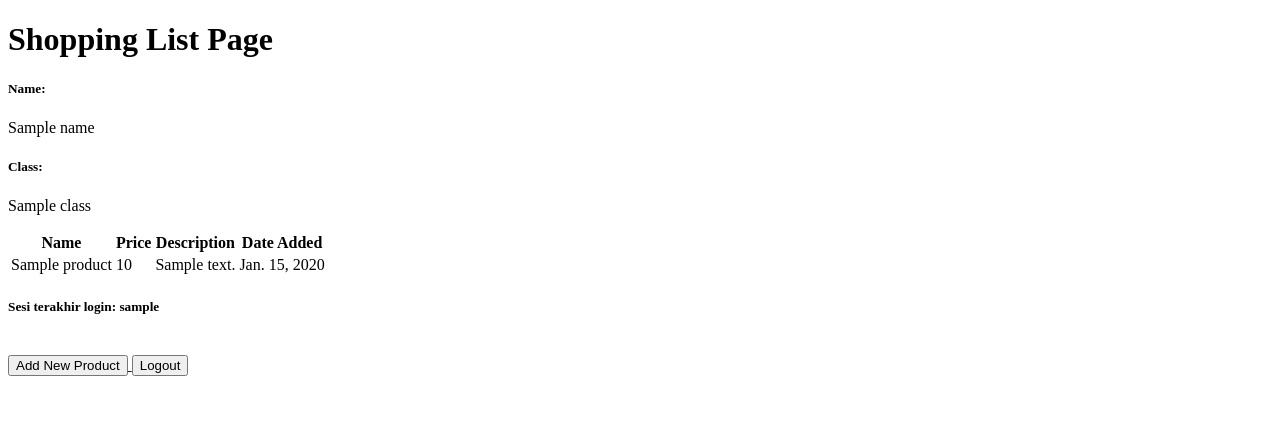
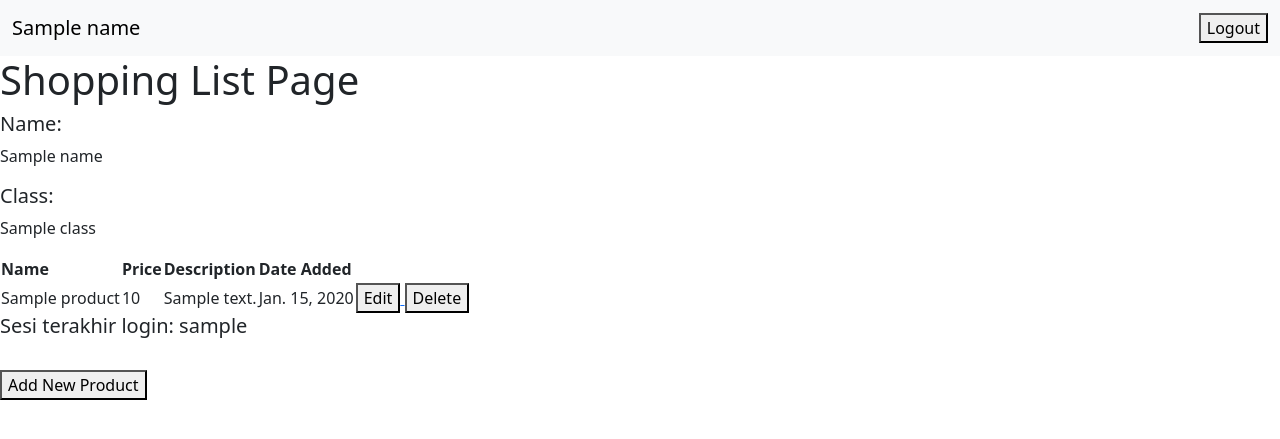
Before and after one commit to riozulfandy/shopping-list, a Django app: template main/templates/main.html in a window 1280 px wide. Shown: the top 439 px of the page. Run offline with Django 4.2, Linux system fonts and the light colour scheme; tables that the repository leaves empty hold one stand-in row (values such as "Sample post"); the template is opened without the code that fills it: values that come from a table or form of the project are taken from there, most other values are stand-ins (such as "Sample title", 1, 10 or a date in 2020).

Commit message:
Selesai mengerjakan Tutorial 4

```diff
--- a/main/templates/main.html
+++ b/main/templates/main.html
@@ -1,6 +1,16 @@
 {% extends 'base.html' %}
 
 {% block content %}
+    <nav class="navbar bg-body-tertiary">
+        <div class="container-fluid">
+            <a class="navbar-brand" href="{% url 'main:show_main' %}">{{name}}</a>
+            <a href="{% url 'main:logout' %}">
+                <button>
+                    Logout
+                </button>
+            </a>
+        </div>
+    </nav>
     <h1>Shopping List Page</h1>
 
     <h5>Name:</h5>
@@ -24,6 +34,18 @@
                 <td>{{product.price}}</td>
                 <td>{{product.description}}</td>
                 <td>{{product.date_added}}</td>
+                <td>
+                    <a href="{% url 'main:edit_product' product.pk %}">
+                        <button>
+                            Edit
+                        </button>
+                    </a>
+                    <a href="{% url 'main:delete_product' product.pk %}">
+                        <button>
+                            Delete
+                        </button>
+                    </a>
+                </td>
             </tr>
         {% endfor %}
     </table>
@@ -37,10 +59,4 @@
             Add New Product
         </button>
     </a>
-
-    <a href="{% url 'main:logout' %}">
-        <button>
-            Logout
-        </button>
-    </a>
 {% endblock content %}
--- a/main/urls.py
+++ b/main/urls.py
@@ -1,5 +1,5 @@
 from django.urls import path
-from main.views import show_main, create_product, show_xml, show_json, show_xml_by_id, show_json_by_id, register, login_user, logout_user
+from main.views import show_main, create_product, show_xml, show_json, show_xml_by_id, show_json_by_id, register, login_user, logout_user, edit_product, delete_product
 
 app_name = 'main'
 
@@ -13,4 +13,6 @@ urlpatterns = [
     path('register/', register, name='register'),
     path('login/', login_user, name='login'),
     path('logout/', logout_user, name='logout'),
+    path('edit-product/<int:id>', edit_product, name='edit_product'),
+    path('delete/<int:id>', delete_product, name='delete_product'),
 ]
--- a/templates/base.html
+++ b/templates/base.html
@@ -8,7 +8,13 @@
             content="width=device-width, initial-scale=1.0"
         />
         {% block meta %}
+            <meta charset="UTF-8" />
+            <meta name="viewport" content="width=device-width, initial-scale=1">
         {% endblock meta %}
+        <link href="https://cdn.jsdelivr.net/npm/bootstrap@5.3.2/dist/css/bootstrap.min.css" rel="stylesheet" integrity="sha384-T3c6CoIi6uLrA9TneNEoa7RxnatzjcDSCmG1MXxSR1GAsXEV/Dwwykc2MPK8M2HN" crossorigin="anonymous">
+        <script src="https://code.jquery.com/jquery-3.6.0.min.js" integrity="sha384-KyZXEAg3QhqLMpG8r+J4jsl5c9zdLKaUk5Ae5f5b1bw6AUn5f5v8FZJoMxm6f5cH1" crossorigin="anonymous"></script>
+        <script src="https://cdn.jsdelivr.net/npm/@popperjs/core@2.11.8/dist/umd/popper.min.js" integrity="sha384-I7E8VVD/ismYTF4hNIPjVp/Zjvgyol6VFvRkX/vR+Vc4jQkC+hVqc2pM8ODewa9r" crossorigin="anonymous"></script>
+        <script src="https://cdn.jsdelivr.net/npm/bootstrap@5.3.2/dist/js/bootstrap.min.js" integrity="sha384-BBtl+eGJRgqQAUMxJ7pMwbEyER4l1g+O15P+16Ep7Q9Q+zqX6gSbd85u4mG4QzX+" crossorigin="anonymous"></script>
     </head>
 
     <body>
```
Also changed, not shown: main/templates/edit_product.html (added, +22 -0 lines), main/views.py (+16 -0 lines).
